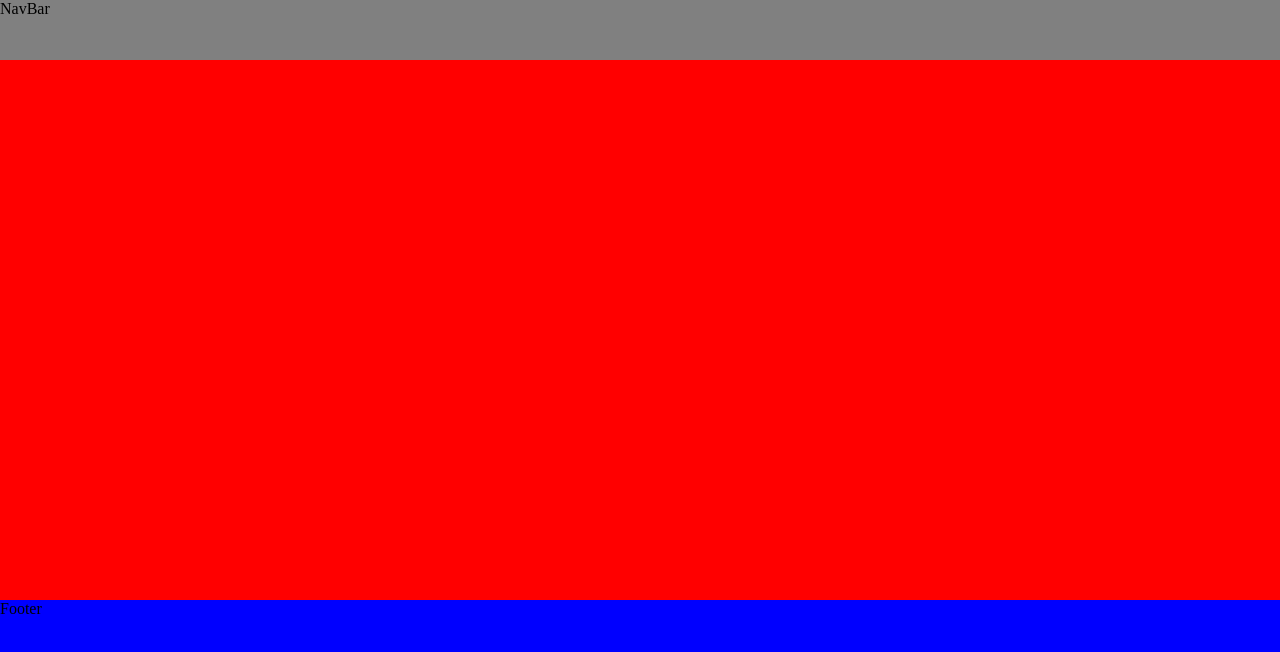
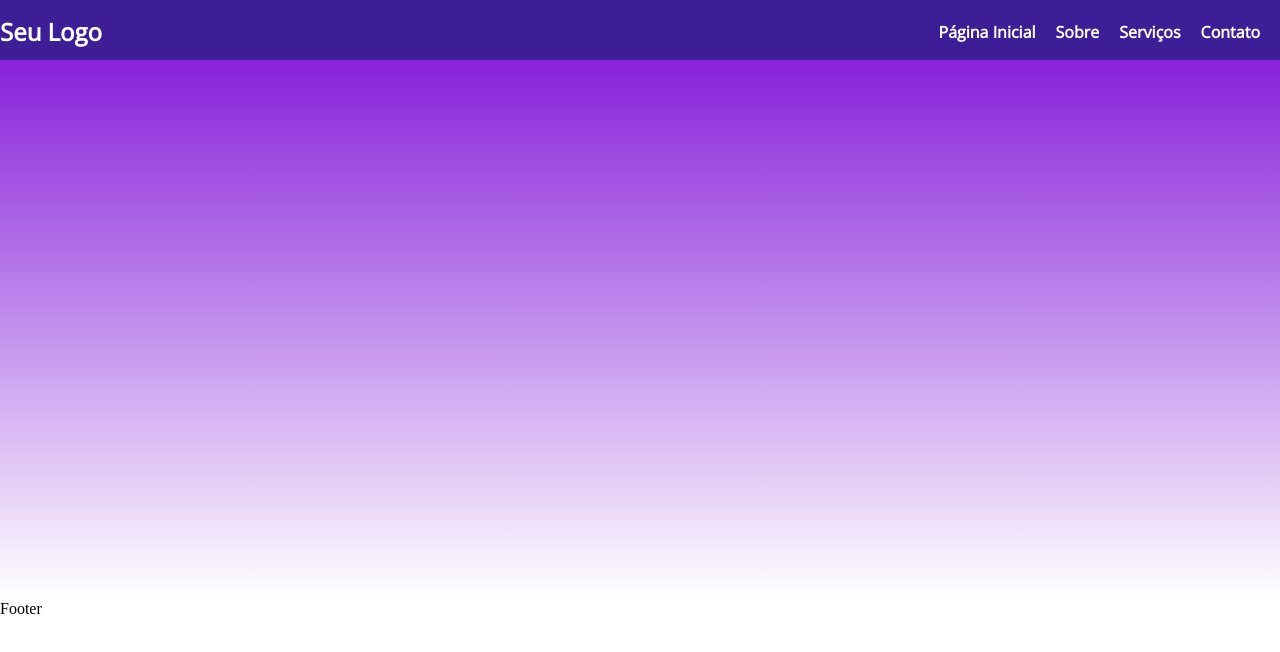
Before and after one commit to visionsoftbrasil/vision-tech, a React (Vite) app: page / in a window 1280 px wide. Shown: the top 652 px of the page. Built offline with nearby package versions, Linux system fonts and the light colour scheme.

Commit message:
creating header

```diff
--- a/src/App.jsx
+++ b/src/App.jsx
@@ -1,12 +1,12 @@
 import { BrowserRouter as Router, Routes, Route } from 'react-router-dom'
 import Home from './pages/Home'
-import NavBar from './components/NavBar'
+import Header from './components/Header'
 import Footer from './components/Footer'
 
 function App() {
   return (
     <Router>
-      <NavBar />
+      <Header />
       <main>
         <Routes>
             <Route exact path='/' element={<Home />}/>
--- /dev/null
+++ b/src/components/Header.jsx
@@ -0,0 +1,30 @@
+import { Link } from "react-router-dom"
+
+export default function Header() {
+
+    return (
+        <header className="header">
+            <div className="container">
+                <Link to="/home" className="logo">
+                    Seu Logo
+                </Link>
+                <nav>
+                    <ul className="menu">
+                        <li>
+                            <Link to="/">Página Inicial</Link>
+                        </li>
+                        <li>
+                            <Link to="/about">Sobre</Link>
+                        </li>
+                        <li>
+                            <Link to="/services">Serviços</Link>
+                        </li>
+                        <li>
+                            <Link to="/contact">Contato</Link>
+                        </li>
+                    </ul>
+                </nav>
+            </div>
+        </header>
+    )
+}
--- a/src/components/NavBar.jsx
+++ /dev/null
@@ -1,10 +0,0 @@
-
-
-export default function NavBar(){
-
-    return (
-        <header>
-            NavBar
-        </header>
-    )
-}
--- a/src/index.sass
+++ b/src/index.sass
@@ -1,3 +1,12 @@
+@import url('https://fonts.googleapis.com/css2?family=Open+Sans:wght@300&display=swap')
+
+$pink: #e81ac4
+$pink-two: #cc1bf2
+$purple:  #8822db
+$black-purple: #3e1e96
+$blue: #232380
+$white-blue: #5151da
+
 *
   margin: 0
   padding: 0
@@ -8,17 +17,49 @@
   grid-template-areas: "header" "main" "footer"
   grid-template-rows: 60px 1fr 200px
 
-header
+
+.header
   grid-area: header
-  background: gray
+  background-color: $black-purple
+  padding: 15px 0
+  font-family: 'Open Sans', sans-serif
+  font-weight: bold
+
+  .container
+    display: flex
+    justify-content: space-between
+    align-items: center
+
+
+  .logo
+    font-size: 24px
+    font-weight: bold
+    text-decoration: none
+    color: #fff
+
+
+  .menu
+    list-style: none
+    padding: 0
+    display: flex
+
+    li
+      margin-right: 20px
+
+      a
+        text-decoration: none
+        color: #fff
+        transition: color 0.3s
+
+        &:hover
+          color: $white-blue
 
 main
   grid-area: main
-  background: red
+  background: linear-gradient($purple, white)
 
 footer
   grid-area: footer
-  background: blue
 
 
 /* background-color: #242424; */
```
